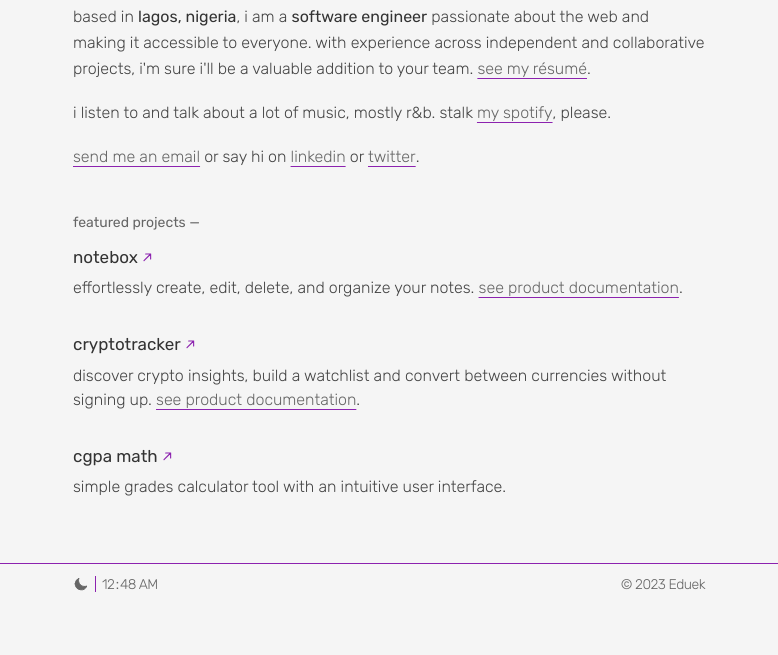
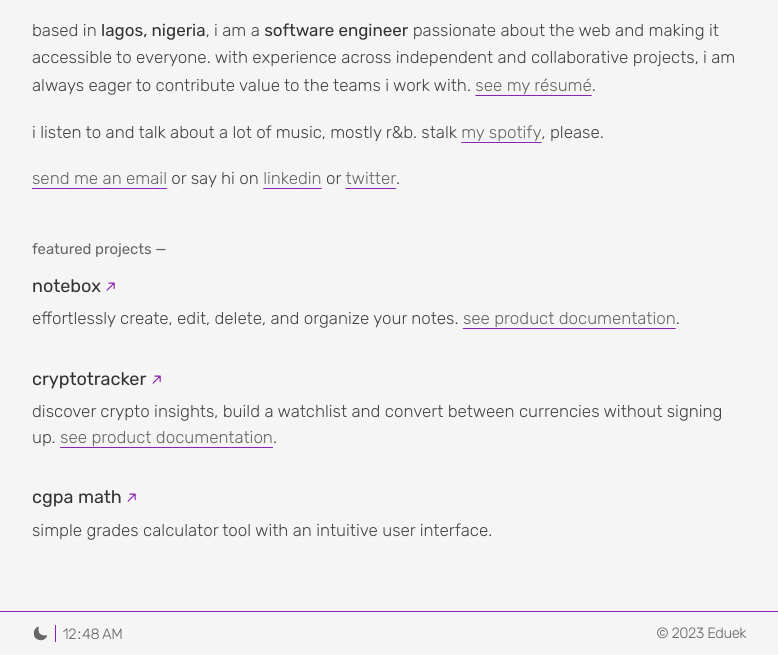
Before and after one commit to the-eduek/the-eduek.github.io, a website built with Vite: page index.html in a window 1280 px wide. Shown: the part 206-861 px from the top of the page, without its empty margins (251-1029 px from the left). Before the commit the page ends 810 px from the top, so only its background shows below. Built offline with nearby package versions, Linux system fonts and the light colour scheme.

Commit message:
feat: improve styling

```diff
--- a/index.html
+++ b/index.html
@@ -121,8 +121,8 @@
           Based in <strong>Lagos, Nigeria</strong>, I am a
           <strong>software engineer</strong> passionate about the web and making
           it accessible to everyone. With experience across independent and
-          collaborative projects, I'm sure I'll be a valuable addition to your
-          team.
+          collaborative projects, I am always eager to contribute value to the
+          teams I work with.
           <a
             href="https://drive.google.com/file/d/1FCWKe9RY7hZ4t42BNNiJ4s1ssFun7l6l/view?usp=drive_link"
             >See my résumé</a
@@ -139,7 +139,6 @@
         </p>
 
         <p>
-          <!-- reach out through -->
           <a
             href="mailto:eduekakpannyah@gmail.com"
             target="_blank"
@@ -309,8 +308,10 @@
       ></span>
 
       <div>
+        <label for="data-btn-theme">Change Theme</label>
         <button
           data-btn-theme
+          id="data-btn-theme"
           type="button"
           title="Change Theme Button"
         ></button>
--- a/src/assets/styles/_lightTheme.scss
+++ b/src/assets/styles/_lightTheme.scss
@@ -48,11 +48,13 @@ body.light {
   footer {
     div {
       color: map-get($colorsLight, "textLight");
-    }
 
-    button {
-      border: solid map-get($colorsLight, "primary");
-      border-width: 0 1px 0 0;
+      p {
+        &:first-of-type {
+          border: solid map-get($colorsLight, "primary");
+          border-width: 0 0 0 1px;
+        }
+      }
     }
 
     span.line {
--- a/src/assets/styles/_main.scss
+++ b/src/assets/styles/_main.scss
@@ -17,6 +17,10 @@ html {
   font-synthesis: none;
   text-rendering: optimizeLegibility;
   -webkit-text-size-adjust: 100%;
+
+  @media (min-width: 1280px) {
+    font-size: 17px;
+  }
 }
 
 body {
@@ -153,24 +157,29 @@ footer {
     font-size: 0.875rem;
     justify-content: space-between;
     letter-spacing: -0.5px;
-    padding: 0.5rem 1.5rem;
+    padding: 0.75rem 1.5rem;
 
     p {
+      line-height: 1;
       padding: 0 0 0 0.375rem;
-      &:last-child {
-        margin: 0 0 0 auto;
+
+      &:first-of-type {
+        border: solid map-get($colors, "primary");
+        border-width: 0 0 0 1px;
+        margin: 0 auto 0 0.375rem;
       }
     }
   }
 
+  label {
+    display: none;
+  }
+
   button {
     background: none;
-    border: solid map-get($colors, "primary");
-    border-width:  0 1px 0 0;
-    box-sizing: content-box;
+    border: none;
     cursor: pointer;
     height: 1rem;
-    padding: 0 0.375rem 0 0;
     width: 1rem;
   }
 
--- a/src/assets/styles/_variables.scss
+++ b/src/assets/styles/_variables.scss
@@ -18,5 +18,5 @@ $colorsLight: (
 
 @mixin maxContent {
   margin: 0 auto;
-  max-width: 42.5rem;
+  max-width: 45rem;
 }
```
